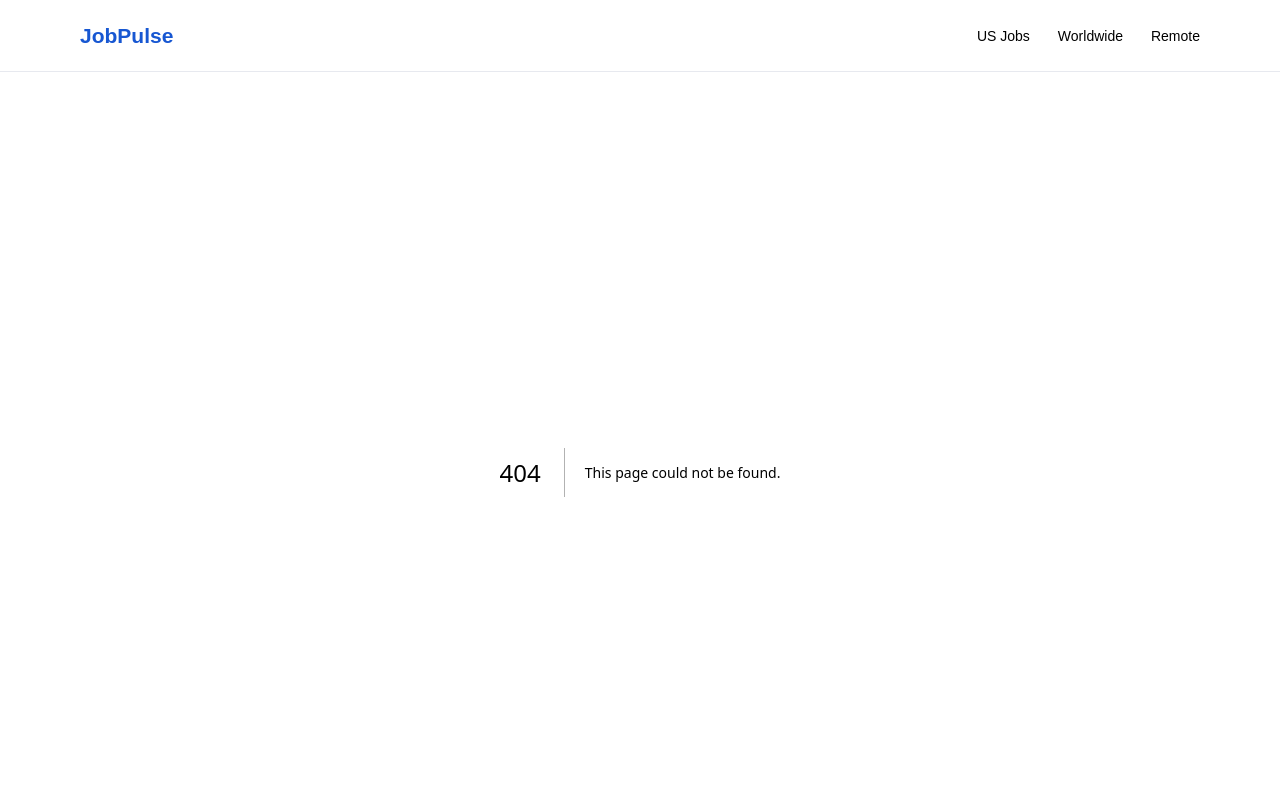
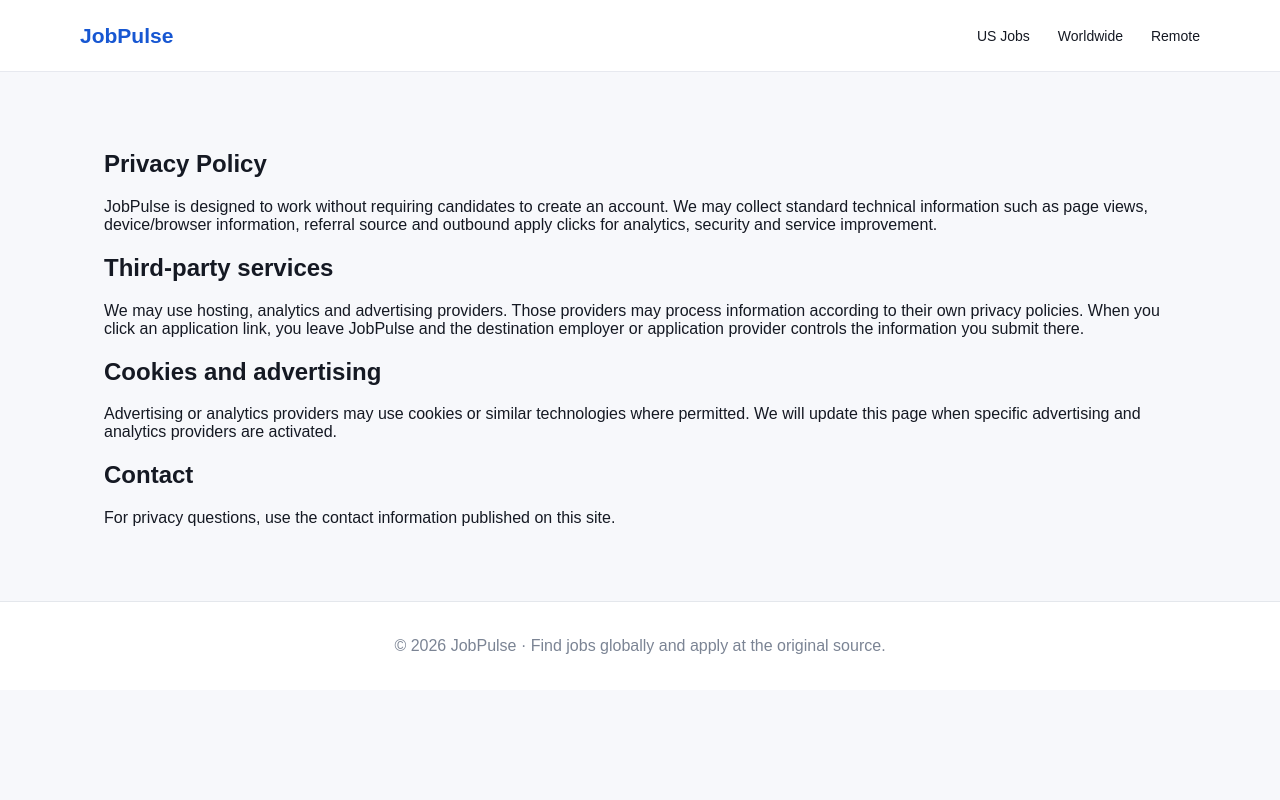
Before and after one commit to goldi-syne/job-aggregator, a Next.js app: page /privacy in a window 1280 px wide. Before the commit this address had no page. Shown: the top 800 px of the page. Built offline with nearby package versions, Linux system fonts and the light colour scheme.

Commit message:
Add privacy page

```diff
--- /dev/null
+++ b/app/privacy/page.tsx
@@ -0,0 +1,16 @@
+import type { Metadata } from 'next';
+
+export const metadata: Metadata = { title: 'Privacy Policy | JobPulse' };
+
+export default function PrivacyPage() {
+  return <section className="wrap contentPage">
+    <h1>Privacy Policy</h1>
+    <p>JobPulse is designed to work without requiring candidates to create an account. We may collect standard technical information such as page views, device/browser information, referral source and outbound apply clicks for analytics, security and service improvement.</p>
+    <h2>Third-party services</h2>
+    <p>We may use hosting, analytics and advertising providers. Those providers may process information according to their own privacy policies. When you click an application link, you leave JobPulse and the destination employer or application provider controls the information you submit there.</p>
+    <h2>Cookies and advertising</h2>
+    <p>Advertising or analytics providers may use cookies or similar technologies where permitted. We will update this page when specific advertising and analytics providers are activated.</p>
+    <h2>Contact</h2>
+    <p>For privacy questions, use the contact information published on this site.</p>
+  </section>;
+}
```
